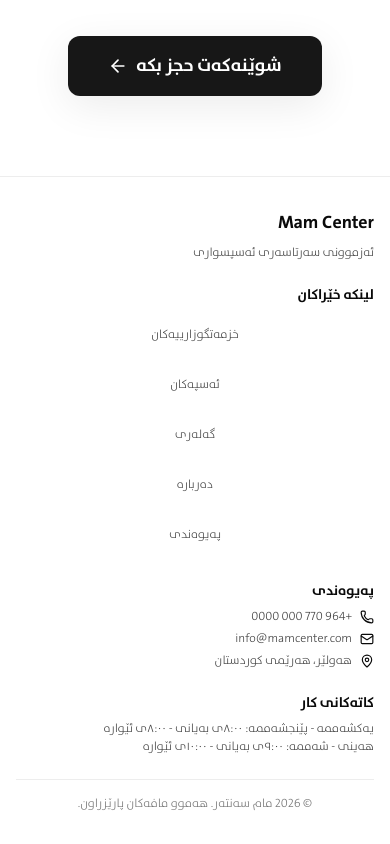
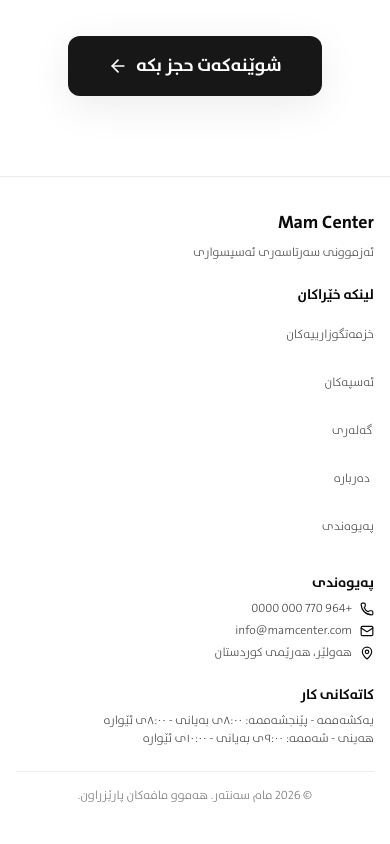
Before and after one commit to rennixx/mamc, a Next.js app: page / in a window 390 px wide. Shown: the part 3667-4511 px from the top of the page. Built offline with nearby package versions, Linux system fonts and the light colour scheme; no server answers.

Commit message:
feat: update Footer component for improved quick links layout and styling

```diff
--- a/src/components/layout/Footer.tsx
+++ b/src/components/layout/Footer.tsx
@@ -26,7 +26,7 @@
             <h4 className="text-cream-100 font-sans font-semibold mb-2 md:mb-3 text-sm md:text-base">
               {t('quickLinks')}
             </h4>
-            <div className="flex flex-col gap-1.5 md:gap-2">
+            <div className="flex flex-col gap-1 md:gap-1 items-start text-left">
               <Link href="/services" className="text-cream-200 hover:text-gold-400 text-xs md:text-sm font-sans transition-colors touch-manipulation">{t('links.services')}</Link>
               <Link href="/horses" className="text-cream-200 hover:text-gold-400 text-xs md:text-sm font-sans transition-colors touch-manipulation">{t('links.horses')}</Link>
               <Link href="/gallery" className="text-cream-200 hover:text-gold-400 text-xs md:text-sm font-sans transition-colors touch-manipulation">{t('links.gallery')}</Link>
```
